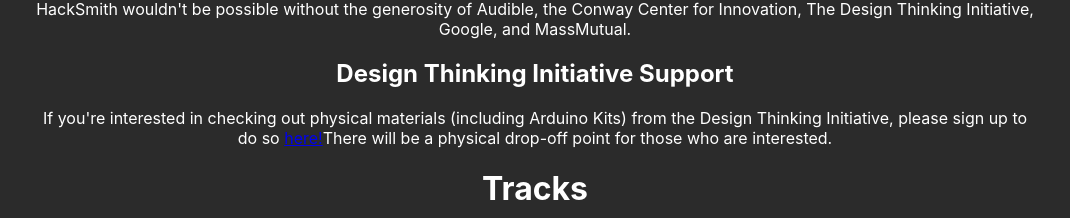
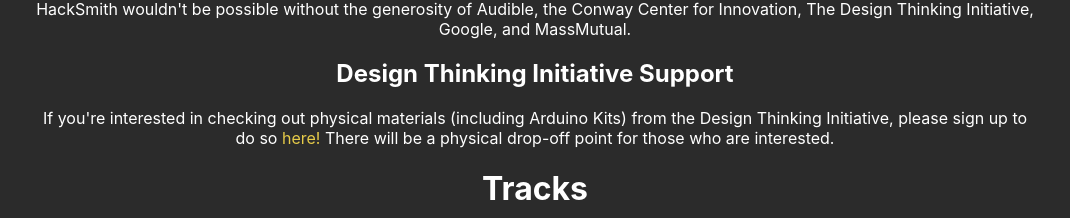
Before and after one commit to martasapizhak/hackdayatsmith, a React (Create React App) app: page / in a window 1280 px wide. Shown: the part 1080-1298 px from the top of the page, without its empty margins (105-1175 px from the left). Built offline with nearby package versions, Linux system fonts and the light colour scheme; a web font is replaced by a local one.

Commit message:
pweese be nice

```diff
--- a/src/App.js
+++ b/src/App.js
@@ -7,6 +7,7 @@
 import Button from '@material-ui/core/Button';
 import Accordian from "./ControlledAccordian.js"
 import Tracks from "./tracks.js";
+import Link from "@material-ui/core/Link";
 import {Helmet} from "react-helmet";
 
 
@@ -29,8 +30,7 @@
               <h1>Our Sponsors</h1>
               HackSmith wouldn't be possible without the generosity of Audible, the Conway Center for Innovation, The Design Thinking Initiative, Google, and MassMutual.
               <h2>Design Thinking Initiative Support</h2>
-              If you're interested in checking out physical materials (including Arduino Kits) from the Design Thinking Initiative, please sign up to do so <a href="https://www.librarycat.org/lib/designthinking">here!</a>
-              There will be a physical drop-off point for those who are interested.
+              If you're interested in checking out physical materials (including Arduino Kits) from the Design Thinking Initiative, please sign up to do so <Link href="https://www.librarycat.org/lib/designthinking" style={{color:"#e6cb49"}}>here!</Link> There will be a physical drop-off point for those who are interested.
 
 
               <h1>Tracks</h1>
```
